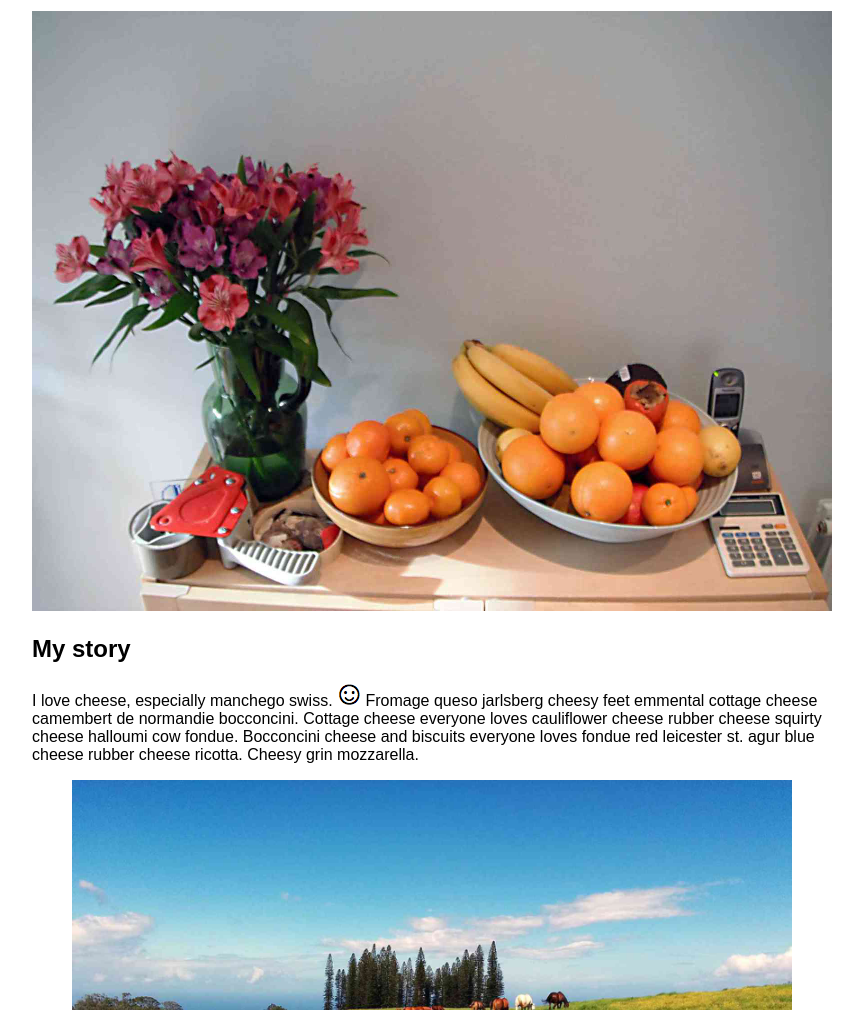
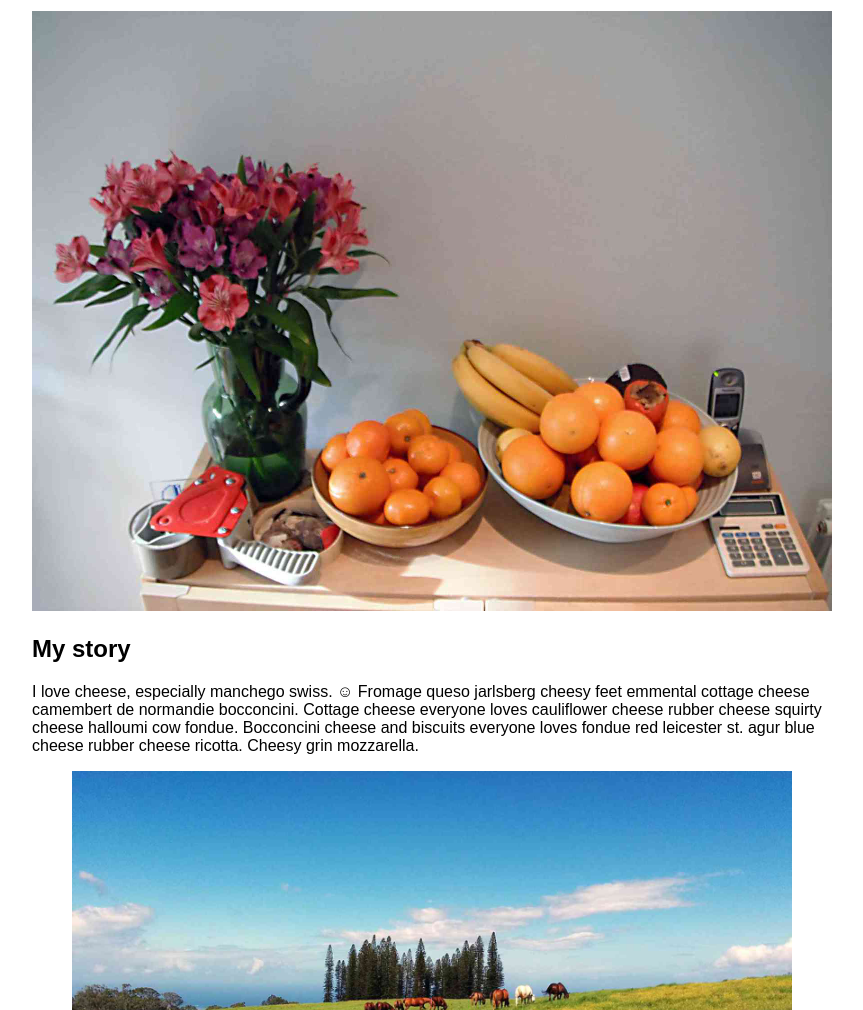
Before and after one commit to aceisScope/playground, a website: page Project-Part-2-Start/index.html in a window 1280 px wide. Shown: the part 90-1100 px from the top of the page, without its empty margins (208-1071 px from the left). Drawn offline with Linux system fonts and the light colour scheme.

Commit message:
replace smiley face with unicode

```diff
--- a/Project-Part-2-Start/index.html
+++ b/Project-Part-2-Start/index.html
@@ -9,6 +9,7 @@
   <meta itemprop="image" content="images/icon.png">
   <meta name="mobile-web-app-capable" content="yes">
   <meta id="theme-color" name="theme-color" content="#307699">
+  <meta http-equiv="Content-Type" content="text/html; charset=utf-8"/>
 
   <base target="_blank">
 
@@ -32,7 +33,7 @@
 
     <h2>My story</h2>
 
-    <p>I love cheese, especially manchego swiss. <img src="images_src/fixed/smiley_face.png"> Fromage queso jarlsberg cheesy feet emmental cottage cheese camembert de normandie bocconcini. Cottage cheese everyone loves cauliflower cheese rubber cheese squirty cheese halloumi cow fondue. Bocconcini cheese and biscuits everyone loves fondue red leicester st. agur blue cheese rubber cheese ricotta. Cheesy grin mozzarella.</p>
+    <p>I love cheese, especially manchego swiss. &#9786; Fromage queso jarlsberg cheesy feet emmental cottage cheese camembert de normandie bocconcini. Cottage cheese everyone loves cauliflower cheese rubber cheese squirty cheese halloumi cow fondue. Bocconcini cheese and biscuits everyone loves fondue red leicester st. agur blue cheese rubber cheese ricotta. Cheesy grin mozzarella.</p>
 
     <figure>
       <img src="images/horses-1600_large_2x.jpg">
```
